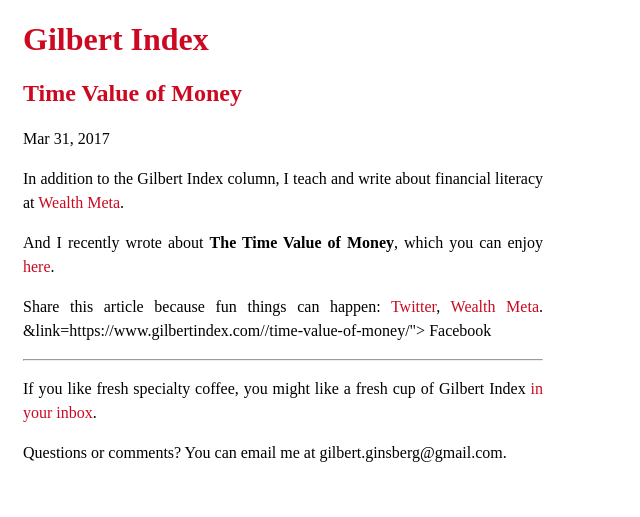
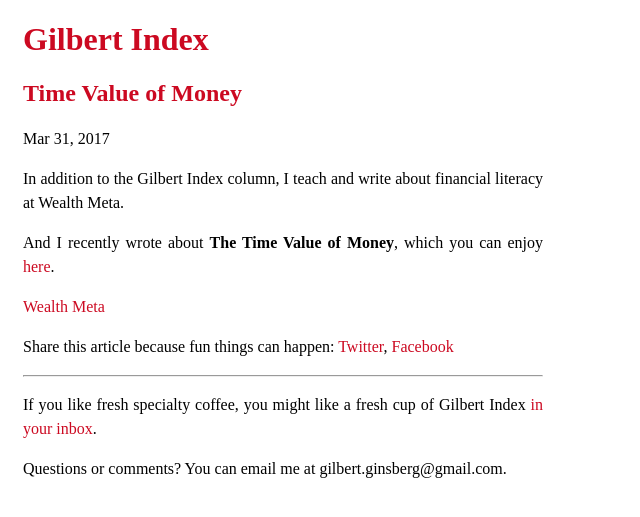
Before and after one commit to danilosierrac/gilbert-index, a Jekyll site: the page built from _posts/2017-03-31-time-value-of-money.md, in a window 1280 px wide. Shown: the top 517 px of the page, without its empty margins (0-640 px from the left). Built offline with Jekyll 4.4.1, drawn with Linux system fonts in a browser that asks for light colours; some of the changed lines change nothing that is shown.

Commit message:
article: Changed FB social media link and edit TVM article

```diff
--- a/_includes/social-media.html
+++ b/_includes/social-media.html
@@ -8,7 +8,7 @@
     app_id=1334490096618223
     &name={{ site.title}}: {{ page.title }}
     &description={{ page.excerpt | remove: '<p>' | remove: '</p>' }}
-    &link={{ site.url }}{{ page.url }}">
+    &link=https://www.gilbertindex.com{{ page.url }}">
     Facebook
   </a>
 </p>
--- a/_posts/2017-03-31-time-value-of-money.md
+++ b/_posts/2017-03-31-time-value-of-money.md
@@ -5,6 +5,8 @@
 permalink: /time-value-of-money/
 ---
 
-In addition to the Gilbert Index column, I teach and write about financial literacy at [Wealth Meta](https://www.wealthmeta.com/).
+In addition to the Gilbert Index column, I teach and write about financial literacy at Wealth Meta.
 
 And I recently wrote about **The Time Value of Money**, which you can enjoy [here](https://www.wealthmeta.com/blog/the-time-value-of-money).
+
+[Wealth Meta](https://www.wealthmeta.com/)
```
